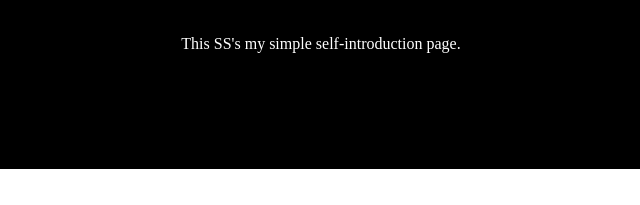
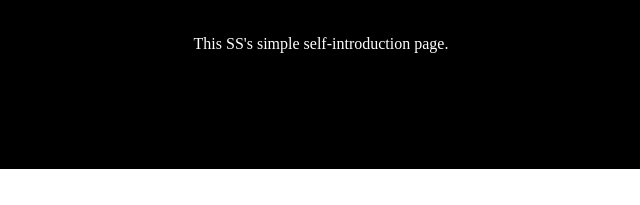
Before and after one commit to ss-2000-dev/my-profile-page, a plain HTML site: page index.html in a window 1280 px wide. Shown: the part 161-366 px from the top of the page, 319-959 px from the left. Drawn offline with Linux system fonts and the light colour scheme.

Commit message:
fix setntence

```diff
--- a/index.html
+++ b/index.html
@@ -9,7 +9,7 @@
     <div class="top-container">
       <div class="title-text">
         <h1>Hello World</h1>
-        <p>This SS's my simple self-introduction page.</p>
+        <p>This SS's simple self-introduction page.</p>
       </div>
     </div>
     <div class="middle-container">
```
